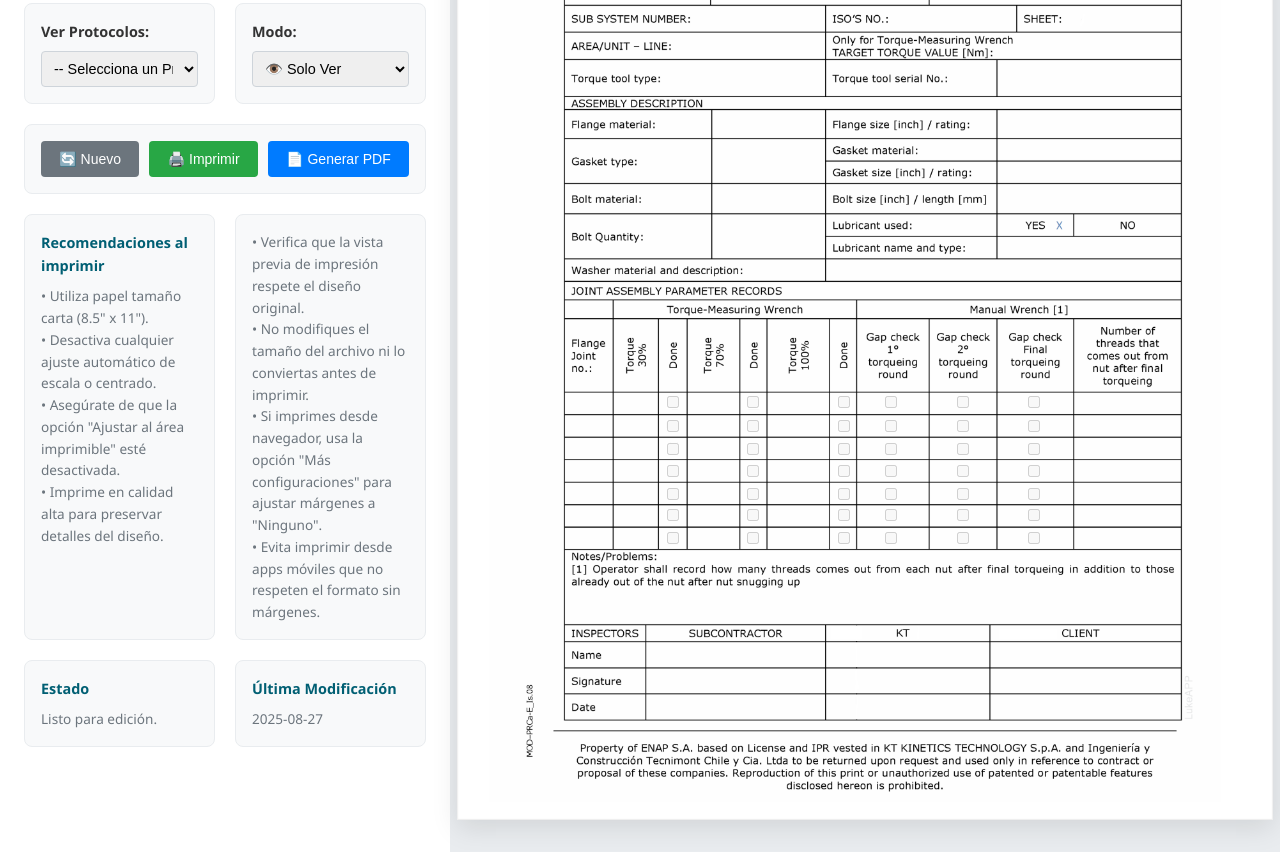
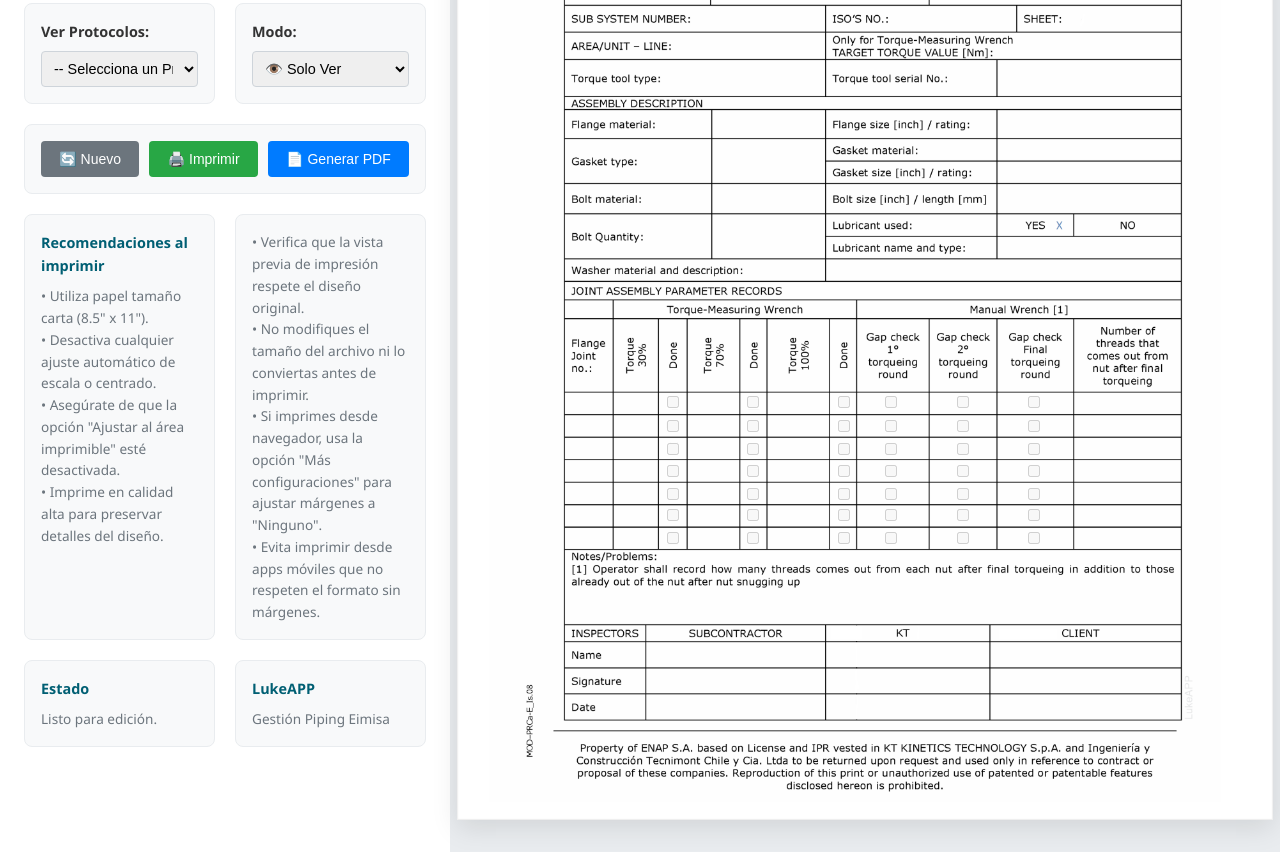
Before and after one commit to lukeapp-git/Test-01, a plain HTML site: page qcf-1316/index.html in a window 1280 px wide. Shown: the part 268-1120 px from the top of the page. Drawn offline with nearby package versions, Linux system fonts and the light colour scheme; no server answers.

Commit message:
Update index.html

```diff
--- a/qcf-1316/index.html
+++ b/qcf-1316/index.html
@@ -75,8 +75,8 @@
             <p>Listo para edición.</p>
         </div>
         <div class="grid-item">
-            <h4>Última Modificación</h4>
-            <p>2025-08-27</p>
+            <h4>LukeAPP</h4>
+            <p>Gestión Piping Eimisa</p>
         </div>
       </div>
     </aside>
```
